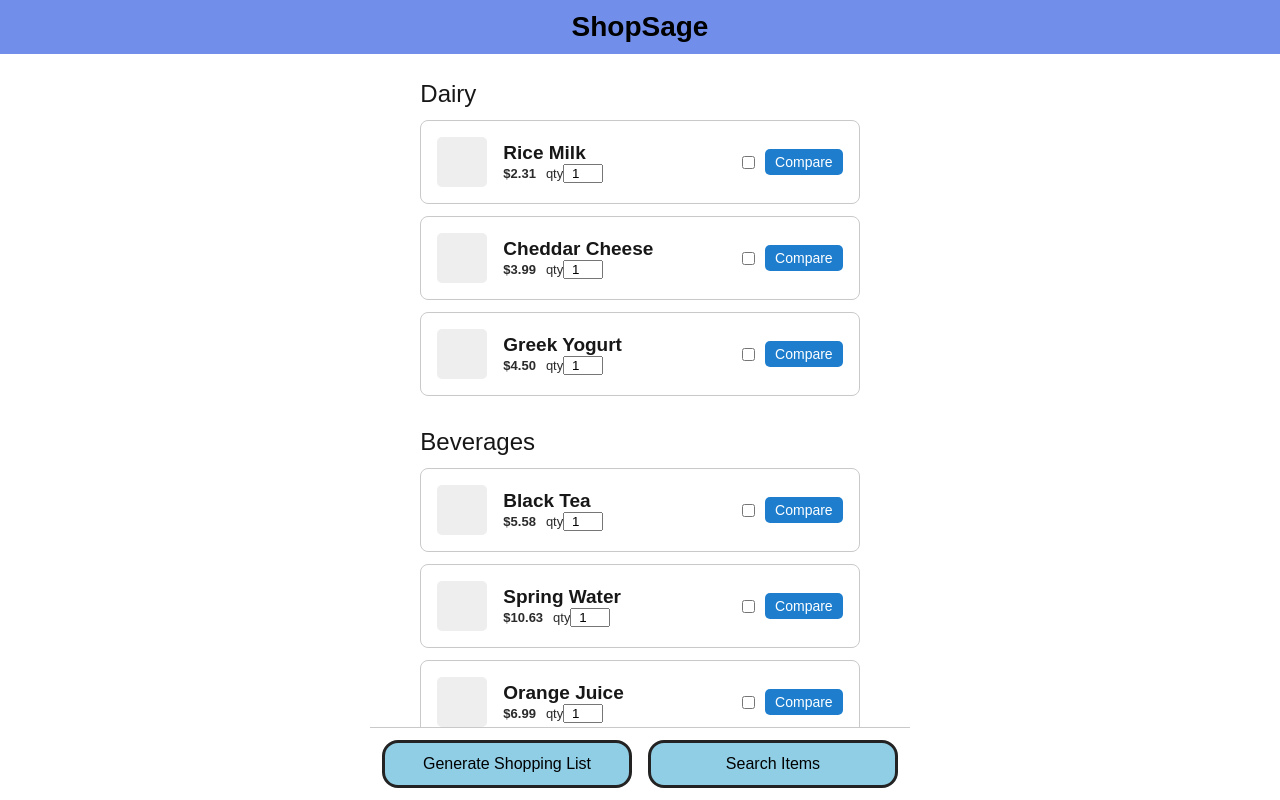
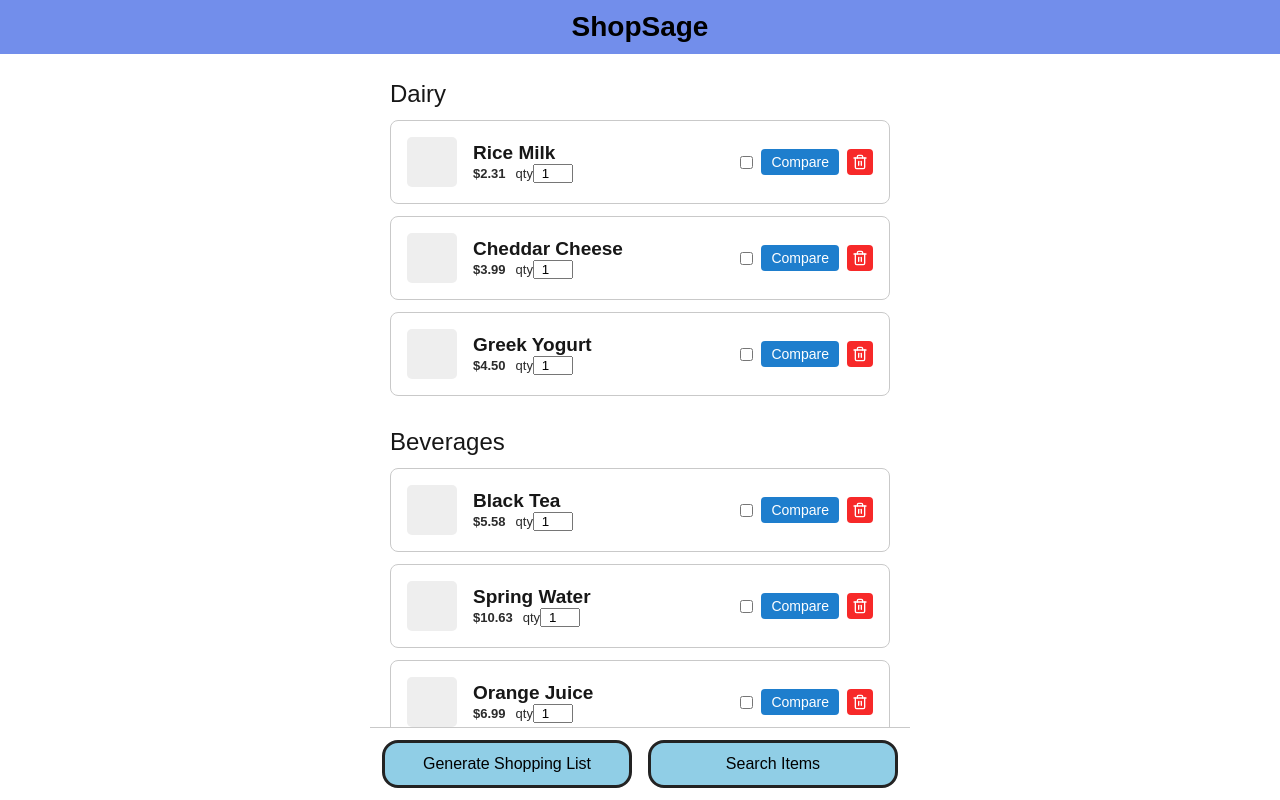
Before and after one commit to fu351/ShopSage-seniordesignproject, a Next.js app in the folder apps/frontend/: page / in a window 1280 px wide. Built offline with nearby package versions, Linux system fonts and the light colour scheme.

Commit message:
more updates to ui

```diff
--- a/apps/frontend/app/globals.css
+++ b/apps/frontend/app/globals.css
@@ -122,6 +122,7 @@
     border: 1px solid rgb(201, 201, 201);
     border-radius: 8px;
     background-color: rgb(255, 255, 255);
+    width: 500px;
   }
 
   .image-placeholder {
@@ -163,7 +164,7 @@
   .actions {
     display: flex;
     align-items: center;
-    gap: 10px;
+    gap: 8px;
   }
 
   .view-similar {
@@ -171,7 +172,7 @@
     color: rgb(255, 255, 255);
     padding: 5px 10px;
     border: none;
-    border-radius: 5px;
+    border-radius: 4px;
     cursor: pointer;
     font-size: 14px;
   }
@@ -268,3 +269,26 @@
   .add-button:hover {
     background-color: #218838;
   }
+
+  .add-button.disabled {
+    background-color: gray;
+    cursor: not-allowed;
+    opacity: 0.6;
+  }
+
+  /* Remove Button */
+  .remove-button {
+    background: rgb(247, 41, 41);
+    border: none;
+    cursor: pointer;
+    display: flex;
+    align-items: center;
+    justify-content: center;
+    padding: 5px;
+    color: white;
+    border-radius: 4px;
+  }
+
+  .remove-button:hover {
+    background:darkred;
+  }
--- a/apps/frontend/app/page.js
+++ b/apps/frontend/app/page.js
@@ -1,6 +1,7 @@
 "use client";
 
 import { useState } from "react";
+import { Trash2 } from "lucide-react";
 
 export default function Home() {
   {/* SAMPLE DATA - GROCERY LIST*/}
@@ -25,9 +26,9 @@ export default function Home() {
 
   {/* SAMPLE DATA - SEARCH RESULTS*/}
   const [searchResults, setSearchResults] = useState([
-    { id: 101, name: "Almond Milk", price: 2.99, location: "Walmart", distance: "2.1 mi" },
-    { id: 102, name: "Oat Milk", price: 3.49, location: "Target", distance: "1.8 mi" },
-    { id: 103, name: "Soy Milk", price: 2.89, location: "Whole Foods", distance: "3.0 mi" },
+    { id: 101, category: "Dairy", name: "Almond Milk", price: 2.99, location: "Walmart", distance: "2.1 mi" },
+    { id: 102, category: "Dairy", name: "Oat Milk", price: 3.49, location: "Target", distance: "1.8 mi" },
+    { id: 103, category: "Dairy", name: "Soy Milk", price: 2.89, location: "Whole Foods", distance: "3.0 mi" },
   ]);
 
   {/* STATE - SEARCH QUERY*/}
@@ -71,9 +72,24 @@ export default function Home() {
 
   {/* Add Item to Shopping List Button */}
   const addToShoppingList = (item) => {
-    //setShoppingList(prevList => [...prevList, { ...item, quantity: 1, selected: false }]);
+    setShoppingList(prevList => {
+      // Check if the item already exists in the shopping list
+      const itemExists = prevList.some(existingItem => existingItem.id === item.id);
+
+      if (!itemExists) {
+        return [...prevList, { ...item, quantity: 1, selected: false }];
+      }
+
+      return prevList; // Return the same list if item already exists
+    });
   };
 
+  {/* Remove Item to Shopping List Button */}
+  const removeFromShoppingList = (id) => {
+    setShoppingList(prevList => prevList.filter(item => item.id !== id));
+  };
+
+  {/* View Search Bar */}
   const toggleSidebar = () => {
     setIsSidebarVisible(!isSidebarVisible)
   }
@@ -100,8 +116,11 @@ export default function Home() {
           {/* Results display */}
           <div className="search-results">
             <div className="search-header">Search Results</div>
-            {searchResults.map((item) => (
-              // Display each item
+            {searchResults.map((item) => {
+              // Check if item is already in the shopping list
+              const itemExists = shoppingList.some(existingItem => existingItem.id === item.id);
+
+              return (
                 <div key={item.id} className="search-item">
                   <div className="image-placeholder"></div>
                   <div className="search-details">
@@ -109,27 +128,37 @@ export default function Home() {
                     <span className="search-price">${item.price.toFixed(2)}</span>
                     <span className="search-location">{item.location} - {item.distance}</span>
                   </div>
-                <button className="add-button" onClick={() => addToShoppingList(item)}>Add</button>
+                  {/* Change button style and disable functionality if item exists */}
+                  <button
+                    className={`add-button ${itemExists ? "disabled" : ""}`}
+                    onClick={!itemExists ? () => addToShoppingList(item) : undefined}
+                    disabled={itemExists}
+                  >
+                    {itemExists ? "Added" : "Add"}
+                  </button>
                 </div>
-            ))}
+              );
+            })}
           </div>
         </div>
       )}
 
       {/* Shopping List */}
       <div className="shopping-list">
-        {shoppingList.reduce((acc, item, index, array) => {
-          // Insert category row if it's the first item of a category
-          if (index === 0 || array[index - 1].category !== item.category) {
-            acc.push(
-              <div key={item.category} className="category-row">
-                {item.category}
-              </div>
-            );
+      {(() => {
+        const groupedItems = shoppingList.reduce((acc, item) => {
+          if (!acc[item.category]) {
+            acc[item.category] = [];
           }
+          acc[item.category].push(item);
+          return acc;
+        }, {});
 
-          // Add shopping item
-          acc.push(
+        return Object.entries(groupedItems).flatMap(([category, items]) => [
+          <div key={`category-${category}`} className="category-row">
+            {category}
+          </div>,
+          ...items.map((item) => (
             <div key={item.id} className="shopping-item">
               <div className="image-placeholder"></div>
               <div className="item-details">
@@ -149,27 +178,23 @@ export default function Home() {
                   </label>
                 </div>
               </div>
-              {/* Item Actions */}
               <div className="actions">
-                {/* Checkbox */}
                 <input
                   type="checkbox"
                   checked={item.selected}
                   onChange={() => toggleSelection(item.id)}
                 />
-                {/* View Similar Button */}
-                <button
-                  className="view-similar"
-                  onClick={() => handleViewSimilar(item.name)}
-                >
+                <button className="view-similar" onClick={() => handleViewSimilar(item.name)}>
                   Compare
+                </button>
+                <button className="remove-button" onClick={() => removeFromShoppingList(item.id)}>
+                  <Trash2 size={16} />
                 </button>
               </div>
             </div>
-          );
-
-          return acc;
-        }, [])}
+          )),
+        ]);
+      })()}
       </div>
 
       {/* Bottom Buttons */}
```
Also changed, not shown: package.json (+5 -5 lines), 1 other file (tests, documents, lock files or other folders). Lines whose indentation alone changed are shown as unchanged.
